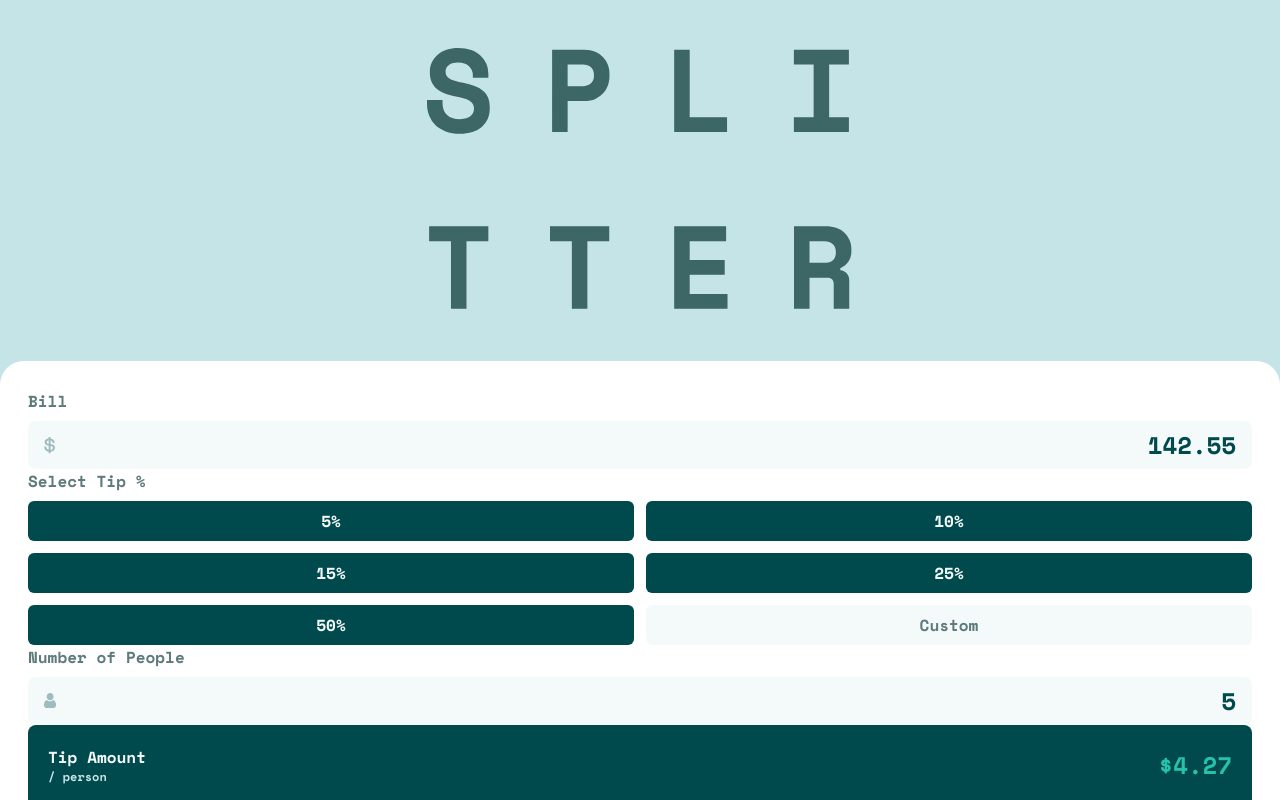
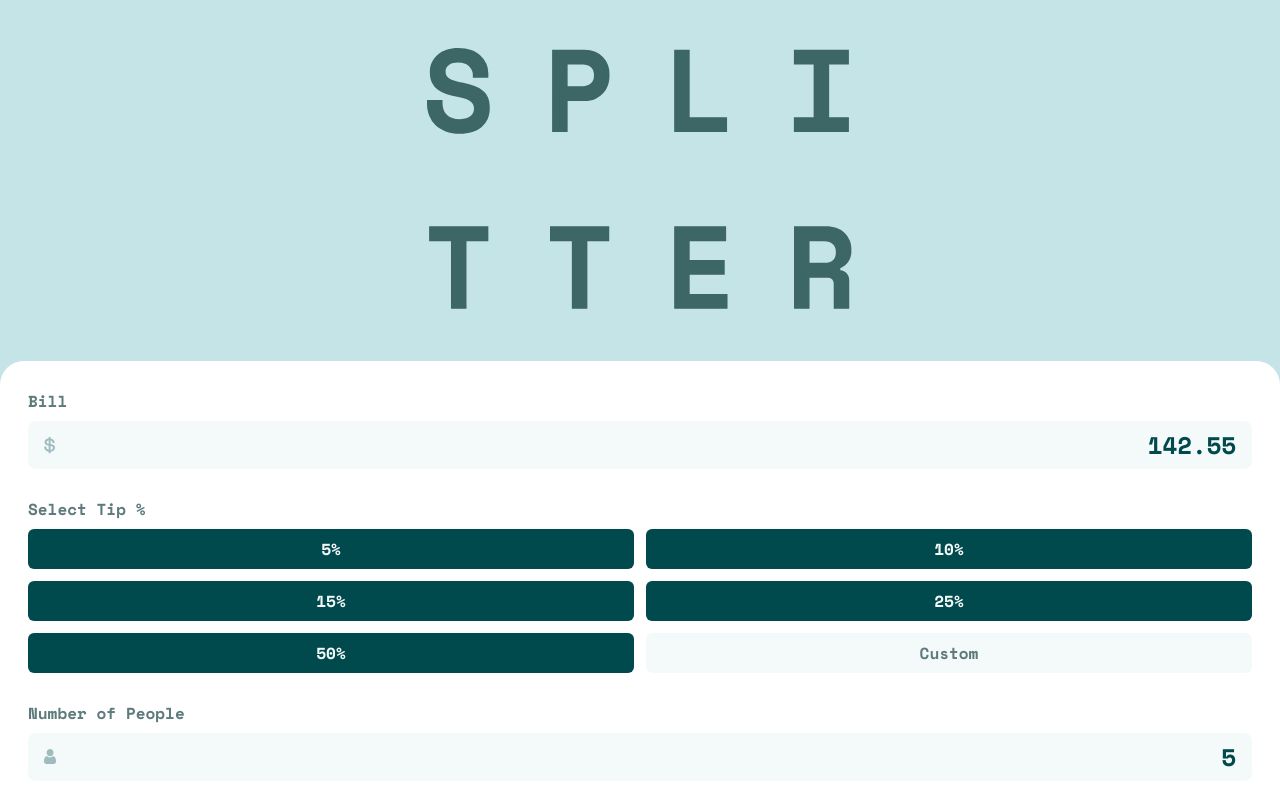
Before and after one commit to kkawakami08/tip-calculator-app, a Next.js app: page / in a window 1280 px wide. Shown: the top 800 px of the page. Built offline with nearby package versions, Linux system fonts and the light colour scheme.

Commit message:
full project basic styling

```diff
--- a/pages/index.js
+++ b/pages/index.js
@@ -21,7 +21,7 @@ export default function Home() {
             height={500}
           />
         </div>
-        <div className="bg-white w-full h-full rounded-t-3xl px-7 py-7">
+        <div className="bg-white w-full h-full rounded-t-3xl px-7 py-7 flex flex-col gap-7">
           <Bill />
           <TipPercentage />
           <People />
```
